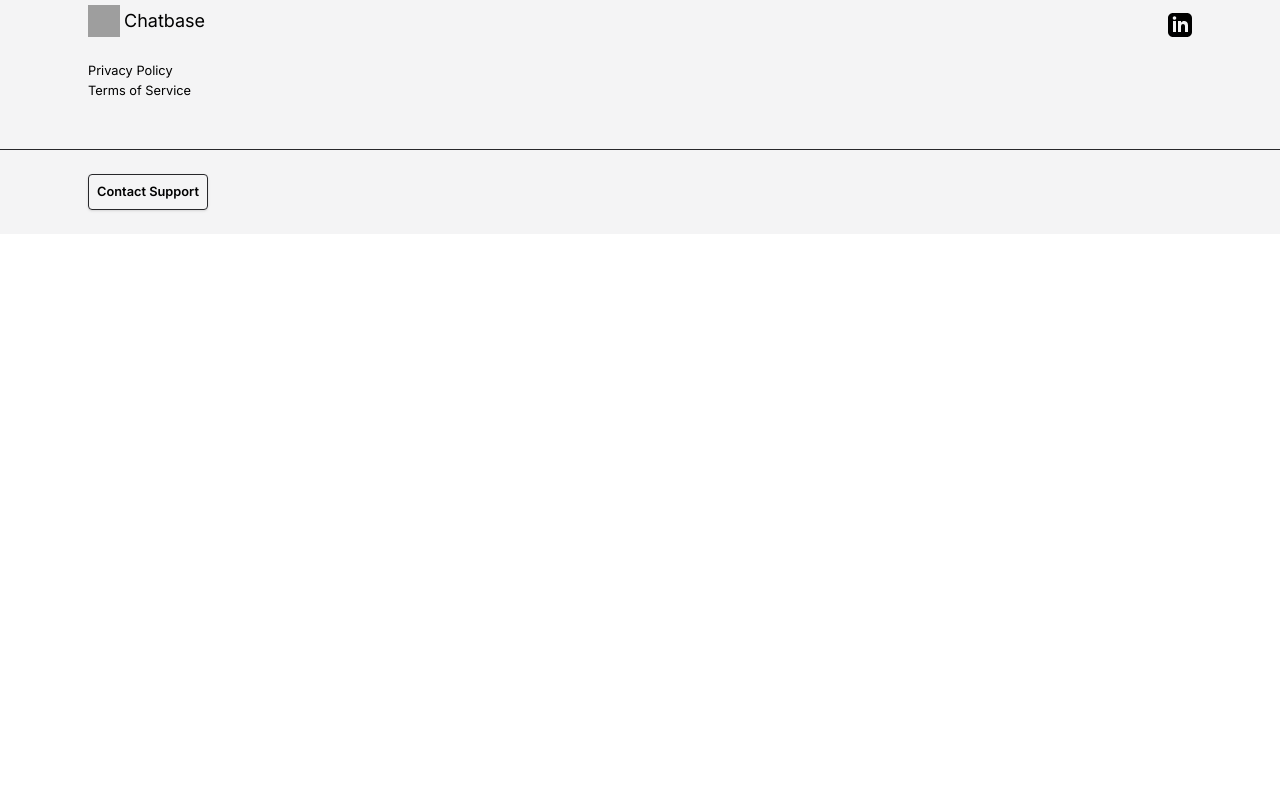
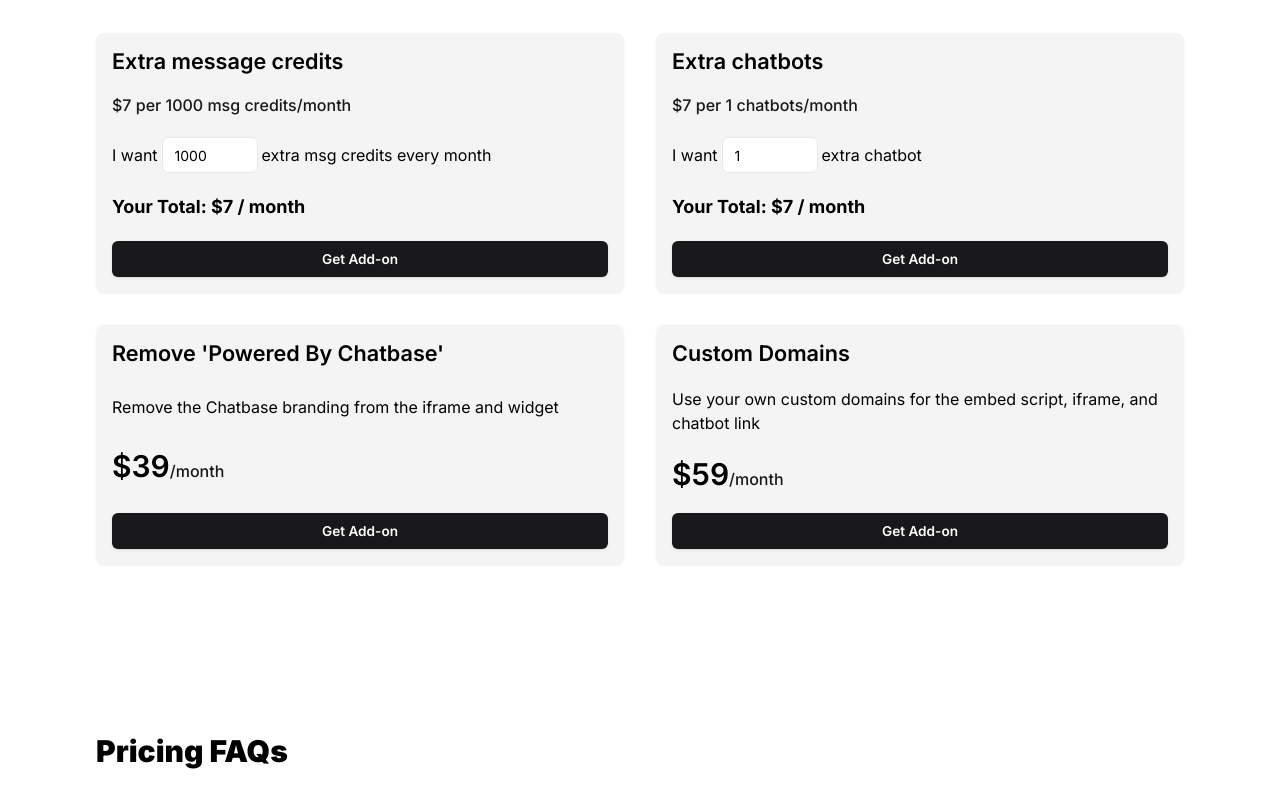
Before and after one commit to BodySites/Custom-ChatGPT, a React (Vite) app: page /Custom-ChatGPT/prices in a window 1280 px wide. Shown: the part 1440-2240 px from the top of the page. Before the commit the page ends 1674 px from the top, so only its background shows below. Built offline with nearby package versions, Linux system fonts and the light colour scheme; grey boxes are pictures that could not be loaded.

Commit message:
add section with PriceAddOns

```diff
--- /dev/null
+++ b/src/features/PriceAddOn/api/IPriceAddOn.tsx
@@ -0,0 +1,7 @@
+export interface IPriceAddOn {
+	title: string;
+	subtitle?: string;
+	description: string;
+	defaultInputValue?: number;
+	price: number;
+}
--- /dev/null
+++ b/src/features/PriceAddOn/index.ts
@@ -0,0 +1,3 @@
+export { PriceAddOnStatic } from "./ui/PriceAddOnStatic";
+export { PriceAddOnInput } from "./ui/PriceAddOnInput";
+export type { IPriceAddOn } from "./api/IPriceAddOn";
--- /dev/null
+++ b/src/features/PriceAddOn/static/priceAddOnsObject.tsx
@@ -0,0 +1,29 @@
+import { IPriceAddOn } from "..";
+
+export const priceAddOnsItems: IPriceAddOn[] = [
+	{
+		title: "Extra message credits",
+		subtitle: "$7 per 1000 msg credits/month",
+		description: "extra msg credits every month",
+		price: 7,
+		defaultInputValue: 1000
+	},
+	{
+		title: "Extra chatbots",
+		subtitle: "$7 per 1 chatbots/month",
+		description: "extra chatbot",
+		price: 7,
+		defaultInputValue: 1
+	},
+	{
+		title: "Remove 'Powered By Chatbase'",
+		description: "Remove the Chatbase branding from the iframe and widget",
+		price: 39
+	},
+	{
+		title: "Custom Domains",
+		description:
+			"Use your own custom domains for the embed script, iframe, and chatbot link",
+		price: 59
+	}
+];
--- /dev/null
+++ b/src/features/PriceAddOn/ui/PriceAddOnInput.tsx
@@ -0,0 +1,93 @@
+import React, { SyntheticEvent, useState } from "react";
+import styled from "styled-components";
+import { IPriceAddOn } from "../api/IPriceAddOn.tsx";
+import { PriceBlockLayout } from "../../../widgets/layout/PriceBlockLayout.tsx";
+import { LinkButtonBlack } from "../../../shared/ui/LinkButton/LinkButtonBlack.tsx";
+
+const Title = styled.h2`
+	font-size: 1.35rem;
+	font-weight: 600;
+	line-height: 1.5rem;
+	color: rgb(0 0 0);
+	margin-bottom: 1.25rem;
+`;
+
+const Subtitle = styled.div`
+	margin-bottom: 1.25rem;
+	font-size: 1rem;
+	line-height: 1.5rem;
+	font-weight: 500;
+	color: rgb(24 24 27);
+`;
+
+const DescInput = styled.div`
+	display: flex;
+	align-items: center;
+	line-height: 1.5;
+`;
+
+const Input = styled.input`
+	margin: 0 0.25rem;
+	padding: 0.5rem 0.75rem;
+	height: 2.25rem;
+	width: 6rem;
+	border-radius: 0.375rem;
+	border-width: 1px;
+	font-size: 0.875rem;
+	line-height: 1.25rem;
+	background-color: #fff;
+	border: 1px solid #e5e7eb;
+
+	&:focus {
+		border-color: rgb(139 92 246);
+		box-shadow: 0 0 0 4px rgba(139, 92, 246, 0.1);
+	}
+`;
+
+const Price = styled.div`
+	margin: 1.25rem 0;
+	font-size: 1.125rem;
+	line-height: 1.75rem;
+	font-weight: 700;
+`;
+
+export const PriceAddOnInput: React.FC<IPriceAddOn> = ({
+	title,
+	subtitle = "",
+	price,
+	description,
+	defaultInputValue = 1
+}) => {
+	const [inputValue, setInputValue] = useState(defaultInputValue);
+
+	return (
+		<PriceBlockLayout minHeight="15rem">
+			<Title>{title}</Title>
+			<Subtitle>{subtitle}</Subtitle>
+			<DescInput>
+				I want
+				<Input
+					type="number"
+					step={defaultInputValue}
+					min={defaultInputValue}
+					value={inputValue}
+					onChange={(e: SyntheticEvent<HTMLInputElement>) => {
+						let value =
+							Math.floor(
+								Math.abs(parseInt(e.currentTarget.value)) / defaultInputValue
+							) * defaultInputValue;
+						!value || value < defaultInputValue
+							? (value = defaultInputValue)
+							: "";
+						setInputValue(value);
+					}}
+				/>
+				{description}
+			</DescInput>
+			<Price>
+				Your Total: ${(price * inputValue) / defaultInputValue} / month
+			</Price>
+			<LinkButtonBlack>Get Add-on</LinkButtonBlack>
+		</PriceBlockLayout>
+	);
+};
--- /dev/null
+++ b/src/features/PriceAddOn/ui/PriceAddOnStatic.tsx
@@ -0,0 +1,49 @@
+import React from "react";
+import styled from "styled-components";
+import { IPriceAddOn } from "../api/IPriceAddOn.tsx";
+import { PriceBlockLayout } from "../../../widgets/layout/PriceBlockLayout.tsx";
+import { LinkButtonBlack } from "../../../shared/ui/LinkButton/LinkButtonBlack.tsx";
+
+const Title = styled.h2`
+	font-size: 1.35rem;
+	font-weight: 600;
+	line-height: 1.5rem;
+	color: rgb(0 0 0);
+	margin-bottom: 1.25rem;
+`;
+
+const DescText = styled.p`
+	line-height: 1.5;
+`;
+
+const Price = styled.div`
+	margin: 1.25rem 0;
+	font-size: 1.875rem;
+	line-height: 2.25rem;
+	font-weight: 600;
+`;
+
+const PriceText = styled.span`
+	font-size: 1rem;
+	line-height: 1.5rem;
+	font-weight: 500;
+	color: rgb(24 24 27);
+`;
+
+export const PriceAddOnStatic: React.FC<IPriceAddOn> = ({
+	title,
+	price,
+	description
+}) => {
+	return (
+		<PriceBlockLayout minHeight="15rem">
+			<Title>{title}</Title>
+			<DescText>{description}</DescText>
+			<Price>
+				${price}
+				<PriceText>/month</PriceText>
+			</Price>
+			<LinkButtonBlack>Get Add-on</LinkButtonBlack>
+		</PriceBlockLayout>
+	);
+};
--- a/src/pages/PricesPage/PricesPage.tsx
+++ b/src/pages/PricesPage/PricesPage.tsx
@@ -7,6 +7,9 @@
 import { observer } from "mobx-react-lite";
 import { PricePlansList } from "../../widgets/PriceList/PricePlansList";
 import { pricePlans } from "../../widgets/PriceList/pricePlansObject";
+import { PricingSectionLayout } from "../../widgets/layout/PricingSectionLayout";
+import { priceAddOnsItems } from "../../features/PriceAddOn/static/PriceAddOnsObject";
+import { PriceAddOnInput, PriceAddOnStatic } from "../../features/PriceAddOn";
 
 const Container = styled.div`
 	background-color: #fff;
@@ -82,6 +85,16 @@
 					</PricePlansHead>
 					<PricePlansList items={pricePlans} rateState={pricePlanState.state} />
 				</PricePlans>
+				<PricingSectionLayout title="Add-ons">
+					{priceAddOnsItems.map((addOn, index) =>
+						addOn.subtitle ? (
+							<PriceAddOnInput {...addOn} key={index} />
+						) : (
+							<PriceAddOnStatic {...addOn} key={index} />
+						)
+					)}
+				</PricingSectionLayout>
+				<PricingSectionLayout title="Pricing FAQs"></PricingSectionLayout>
 			</Content>
 			<Footer BG="rgb(244 244 245)" colorText="black" />
 		</Container>
--- a/src/widgets/layout/PriceBlockLayout.tsx
+++ b/src/widgets/layout/PriceBlockLayout.tsx
@@ -13,8 +13,12 @@
 
 interface Props {
 	children?: React.ReactNode;
+	minHeight?: string;
 }
 
-export const PriceBlockLayout: React.FC<Props> = ({ children }) => {
-	return <Container>{children}</Container>;
+export const PriceBlockLayout: React.FC<Props> = ({
+	children,
+	minHeight = "none"
+}) => {
+	return <Container style={{ minHeight: minHeight }}>{children}</Container>;
 };
--- /dev/null
+++ b/src/widgets/layout/PricingSectionLayout.tsx
@@ -0,0 +1,41 @@
+import React from "react";
+import styled from "styled-components";
+
+const Container = styled.section`
+	padding-top: 4rem;
+	padding-bottom: 4rem;
+	margin-top: 2.5rem;
+`;
+
+const Title = styled.h4`
+	font-size: 1.875rem;
+	line-height: 2.25rem;
+	font-weight: 800;
+	color: rgb(0 0 0);
+`;
+
+const List = styled.ul`
+	margin-top: 2rem;
+	display: grid;
+	gap: 2rem;
+	grid-template-columns: 1fr;
+
+	@media screen and (min-width: 1024px) {
+		grid-template-columns: repeat(2, minmax(0, 1fr));
+		max-width: none;
+	}
+`;
+
+interface Props {
+	children?: React.ReactNode;
+	title: string;
+}
+
+export const PricingSectionLayout: React.FC<Props> = ({ title, children }) => {
+	return (
+		<Container>
+			<Title>{title}</Title>
+			<List>{children}</List>
+		</Container>
+	);
+};
```
